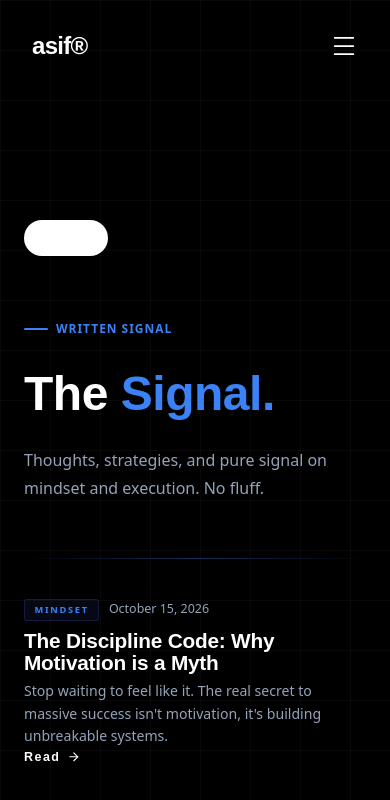
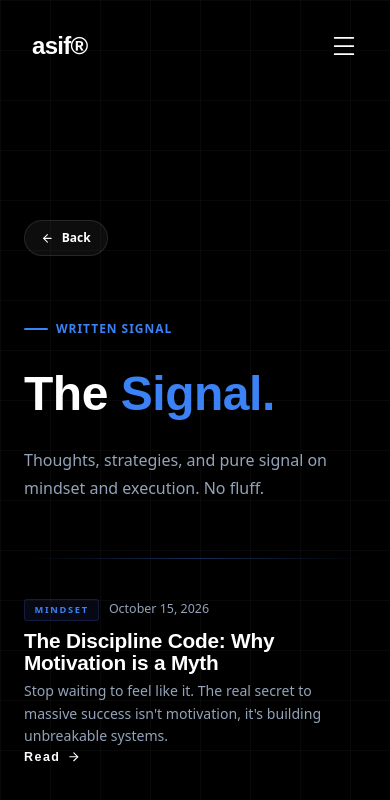
Before and after one commit to Rayan37307/portfolio_asif, a Next.js app: page /blog in a window 390 px wide. Shown: the top 800 px of the page. Built offline with nearby package versions, Linux system fonts and the light colour scheme; a web font is replaced by a local one.

Commit message:
gonna work with hamburger menu

```diff
--- a/src/app/globals.css
+++ b/src/app/globals.css
@@ -197,13 +197,14 @@ body {
 }
 
 .btn-outline {
-  background: #fff;
-  color: var(--fg);
-  border: 1px solid var(--border);
+  background: rgba(255, 255, 255, 0.05);
+  color: #fff;
+  border: 1px solid rgba(255, 255, 255, 0.1);
 }
 .btn-outline:hover {
   border-color: var(--accent);
-  color: var(--accent);
+  background: rgba(255, 255, 255, 0.1);
+  color: #fff;
   transform: scale(1.02);
   box-shadow: 0 4px 16px var(--accent-glow);
 }
--- a/src/app/page.tsx
+++ b/src/app/page.tsx
@@ -52,7 +52,7 @@ export default async function Home() {
             <Reveal delay={0.2} direction="up">
               <div className="relative w-[300px] h-[400px] md:w-[450px] md:h-[550px] rounded-[32px] overflow-hidden shadow-[0_48px_100px_rgba(0,0,0,0.8)] border border-white/10 group">
                 <Image
-                  src="/creator_portrait.jpg"
+                  src="/creator.jpg"
                   alt="Muhammad Asif"
                   fill
                   className="object-cover opacity-40 scale-110 group-hover:scale-100 transition-transform duration-1000"
@@ -275,10 +275,6 @@ export default async function Home() {
                 ))}
               </StaggerContainer>
 
-              <a href="#" className="btn bg-blue-500 hover:bg-blue-600 text-white px-10 py-5 rounded-full font-bold text-lg shadow-[0_20px_40px_rgba(37,99,235,0.3)] hover:scale-105 transition-all group">
-                Apply for the next cohort
-                <ArrowRight size={20} className="ml-2 group-hover:translate-x-2 transition-transform" />
-              </a>
             </div>
           </div>
         </Reveal>
@@ -621,11 +617,12 @@ export default async function Home() {
 
       {/* ─────────────── CTA / COMMUNITY (REDESIGNED - IMAGE STYLE) ── */}
       <footer className="mt-16 px-4 md:px-8 mb-8">
-        <div className="bg-[#4f46e5] rounded-[32px] p-12 md:p-24 flex flex-col items-center text-center relative overflow-hidden shadow-[0_24px_48px_rgba(79,70,229,0.2)]">
+        <div className="bg-[#0a0f1e] rounded-[32px] p-12 md:p-24 flex flex-col items-center text-center relative overflow-hidden border border-white/5 shadow-2xl">
 
-          {/* Subtle Geometric Patterns (Optional, matching image) */}
-          <div className="absolute top-[-10%] left-[-10%] w-[40%] h-[60%] bg-white/5 rounded-full blur-[80px] pointer-events-none" />
-          <div className="absolute bottom-[-10%] right-[-10%] w-[40%] h-[60%] bg-white/5 rounded-full blur-[80px] pointer-events-none" />
+          {/* Ambient Glows */}
+          <div className="absolute top-0 right-0 w-[600px] h-[600px] bg-blue-500/15 rounded-full blur-[120px] pointer-events-none" />
+          <div className="absolute bottom-0 left-0 w-[400px] h-[400px] bg-blue-600/10 rounded-full blur-[100px] pointer-events-none" />
+          <div className="absolute top-1/2 left-1/2 -translate-x-1/2 -translate-y-1/2 w-full h-full bg-[radial-gradient(circle_at_50%_50%,rgba(37,99,235,0.05),transparent_70%)]" />
 
           {/* Top Icon / Logo */}
           <div className="w-20 h-20 bg-[#0a0f1a] rounded-[24px] overflow-hidden flex items-center justify-center mb-10 shadow-2xl relative z-10 border border-white/10">
@@ -645,7 +642,7 @@ export default async function Home() {
 
             <div className="flex flex-col md:flex-row items-center justify-center gap-6 mb-12">
               <h3 className="text-white text-3xl md:text-5xl font-bold">Together.</h3>
-              <a href="https://chat.whatsapp.com/FVioaoB7Ew7EI2w5ZSaVW4" target="_blank" rel="noopener noreferrer" className="bg-white text-black px-8 py-4 rounded-full font-bold text-lg flex items-center gap-3 hover:scale-105 transition-transform shadow-lg group">
+              <a href="https://chat.whatsapp.com/FVioaoB7Ew7EI2w5ZSaVW4" target="_blank" rel="noopener noreferrer" className="bg-blue-500 text-white px-8 py-4 rounded-full font-bold text-lg flex items-center gap-3 hover:scale-105 transition-transform shadow-[0_20px_40px_rgba(59,130,246,0.3)] group">
                 Join WhatsApp Hub
                 <ArrowRight className="w-5 h-5 group-hover:translate-x-1 transition-transform" />
               </a>
```
Also changed, not shown: public/creator.jpg (added).
